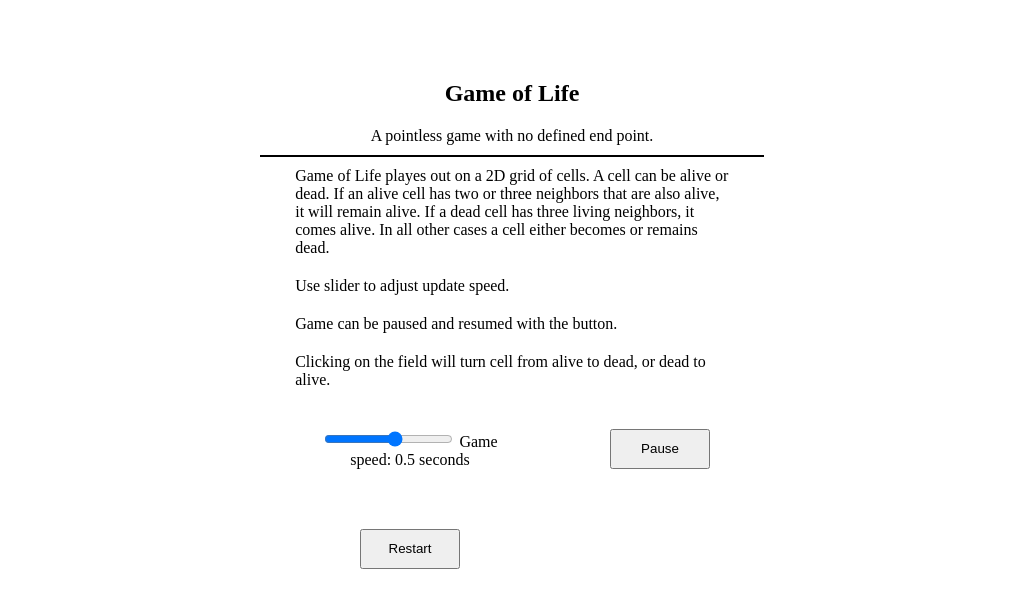
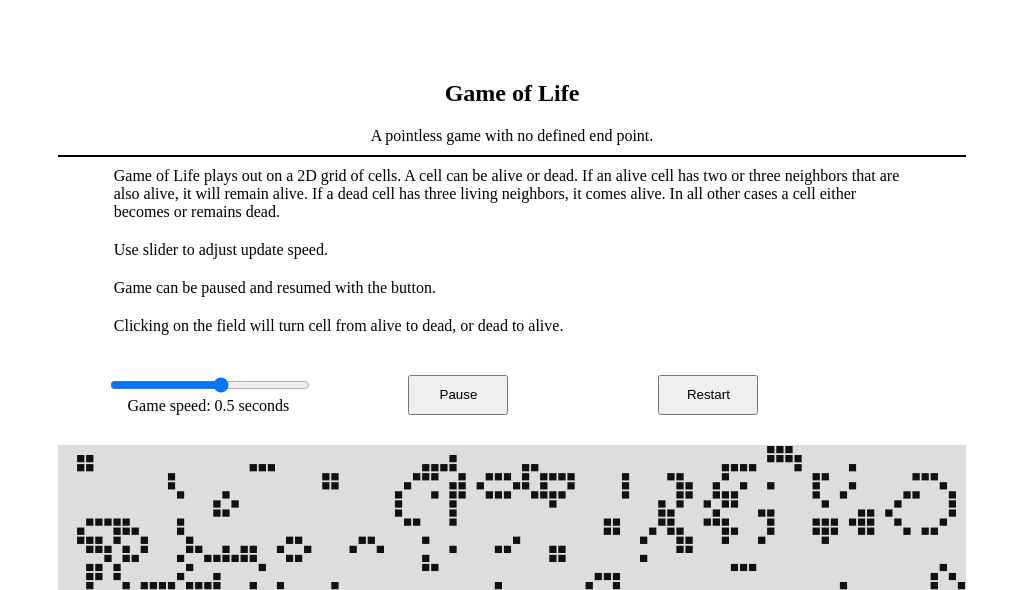
Before and after one commit to ErikRichardS/ErikRichardS.github.io, a plain HTML site: page index.html in a window 1024 px wide. Shown: the part 159-749 px from the top of the page. Drawn offline with Linux system fonts and the light colour scheme.

Commit message:
Minor changes
Fixed a spell error in the game instructions text.

Added so there's a different width on in regards to if the width of the screen is smaller or larger than 1024 pixels.

```diff
--- a/index.html
+++ b/index.html
@@ -25,7 +25,7 @@
 
 		<div class="instruction-box">
 			<div class="instruction-text">
-				Game of Life playes out on a 2D grid of cells. A cell can be alive or dead. If an alive cell has two or three neighbors that are also alive, it will remain alive. If a dead cell has three living neighbors, it comes alive. In all other cases a cell either becomes or remains dead.
+				Game of Life plays out on a 2D grid of cells. A cell can be alive or dead. If an alive cell has two or three neighbors that are also alive, it will remain alive. If a dead cell has three living neighbors, it comes alive. In all other cases a cell either becomes or remains dead.
 			</div>
 			<div class="instruction-text">
 				Use slider to adjust update speed.
--- a/style.css
+++ b/style.css
@@ -42,9 +42,24 @@ button {
 	width: 200px;
 }
 
-.center{
-	width: 50%;
+.control input {
+	width: 100%;
+}
+
+.center {
 	margin: auto;
 	margin-top: 10%;
 	text-align: center;
+
 }
+
+ @media (min-width: 1024px) {
+ 	.center {
+		width: 50%;
+	}
+}
+ @media (max-width: 1024px) {
+ 	.center {
+		width: 90%;
+	}
+}
```
